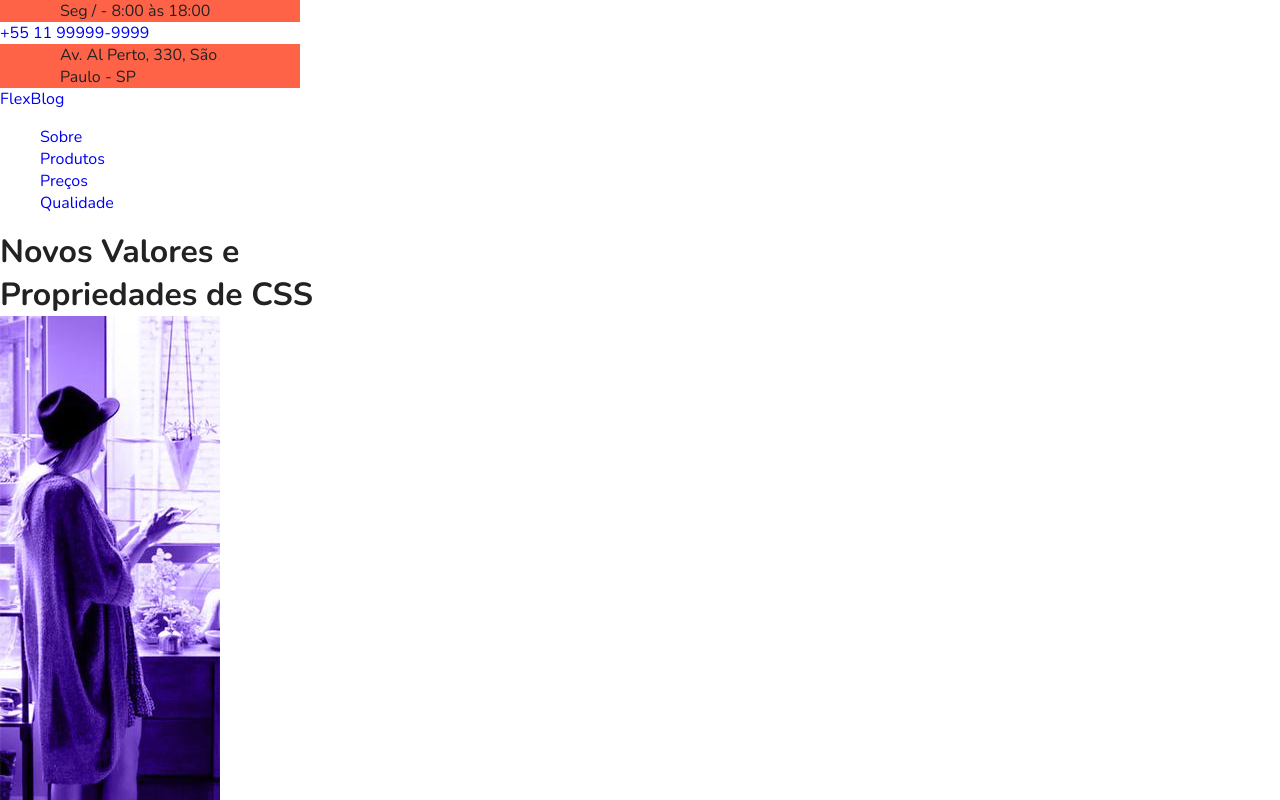
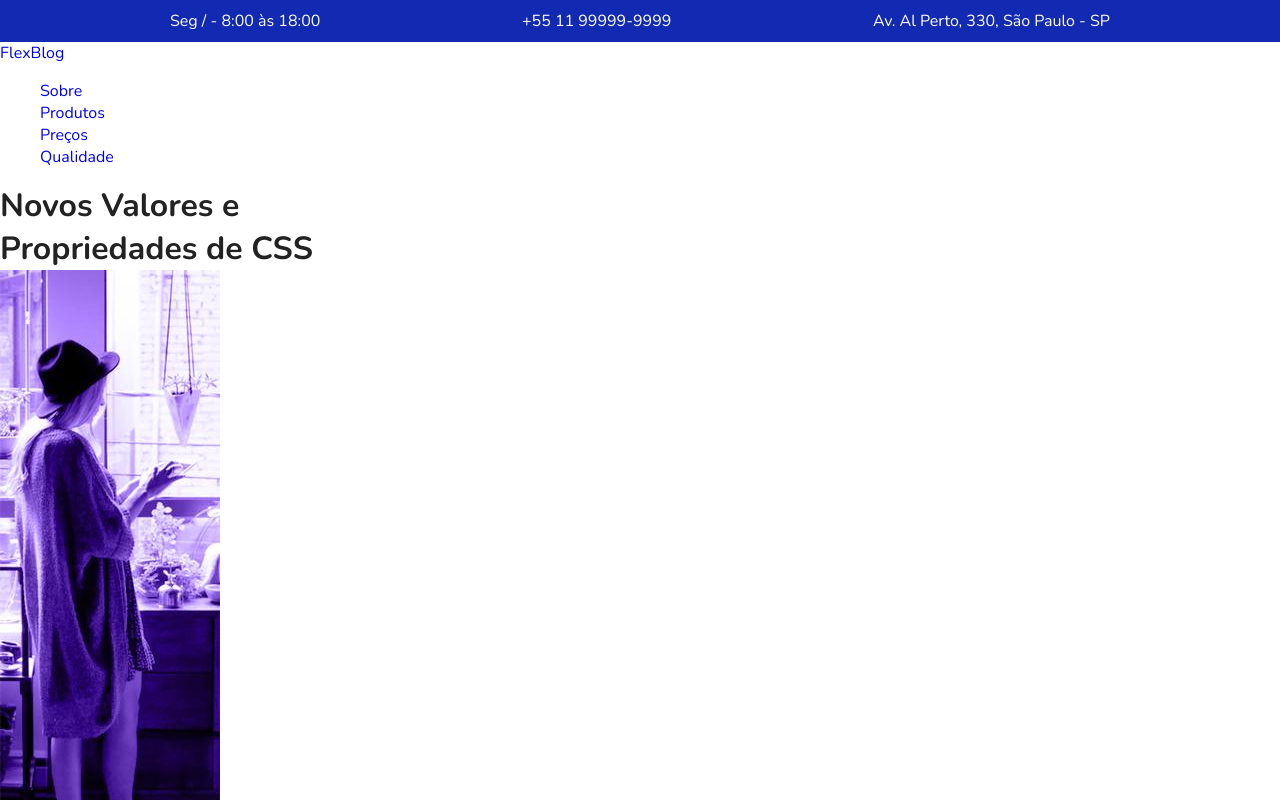
Before and after one commit to Gridialves/flexblog, a plain HTML site: page index.html in a window 1280 px wide. Shown: the top 800 px of the page. Drawn offline with nearby package versions, Linux system fonts and the light colour scheme.

Commit message:
adicionar estilo super-info

```diff
--- a/style.css
+++ b/style.css
@@ -23,8 +23,23 @@ img {
     box-sizing: border-box;
 }
 
-p {
-    width: 300px;
-    background-color: tomato;
-    padding: 0 60px;
+.superinfo-bg{
+    background: #122ab2;
+    color: white;
 }
+.superinfo {
+    max-width: 960px;
+    margin: 0 auto;
+    display: flex;
+    justify-content: space-between;
+    flex-wrap: wrap;
+    padding-top: 10px;
+}
+
+.superinfo p, .superinfo a {
+    margin: 0 10px 10px 10px;
+}
+
+.superinfo a {
+    color: white;
+}
```
